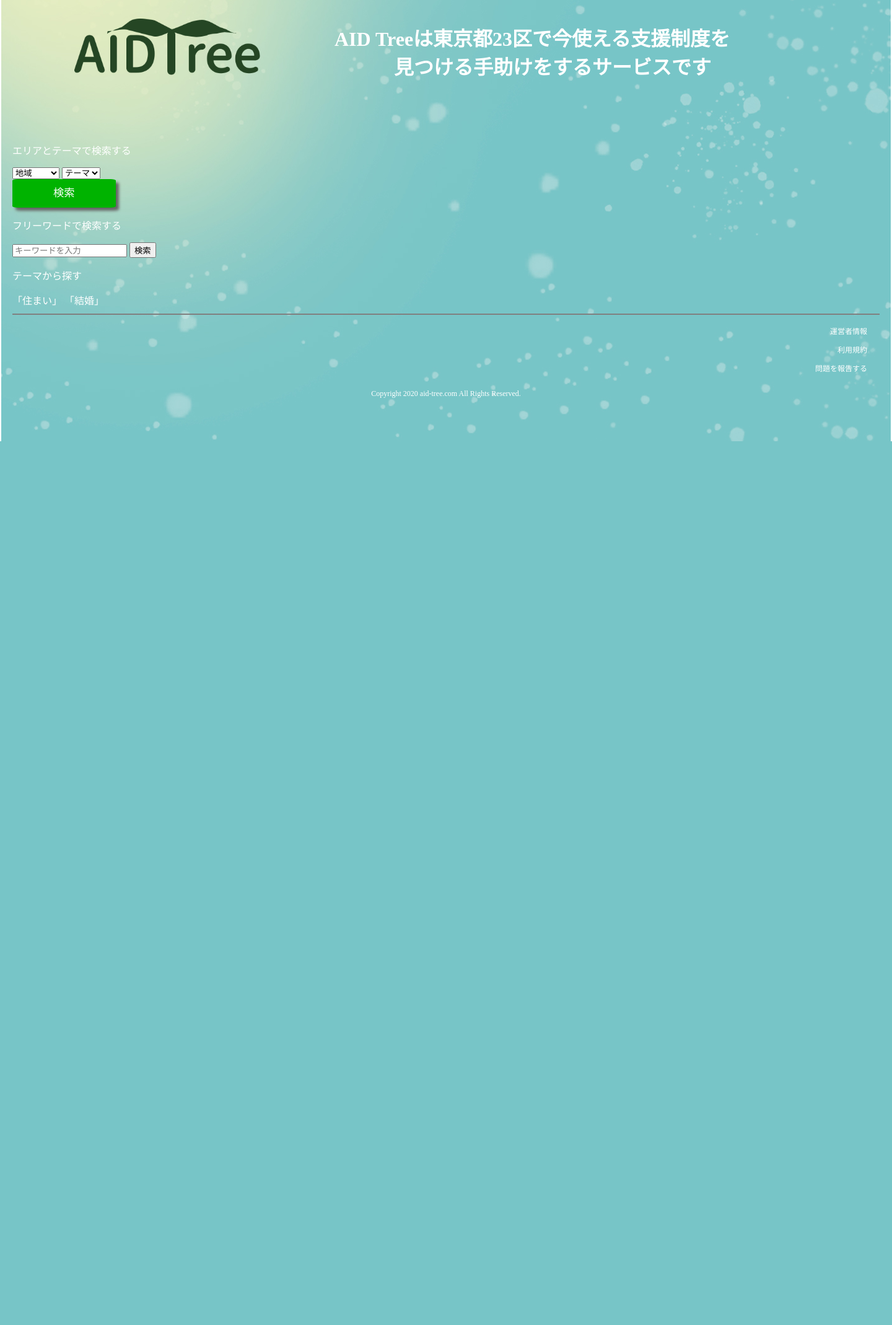
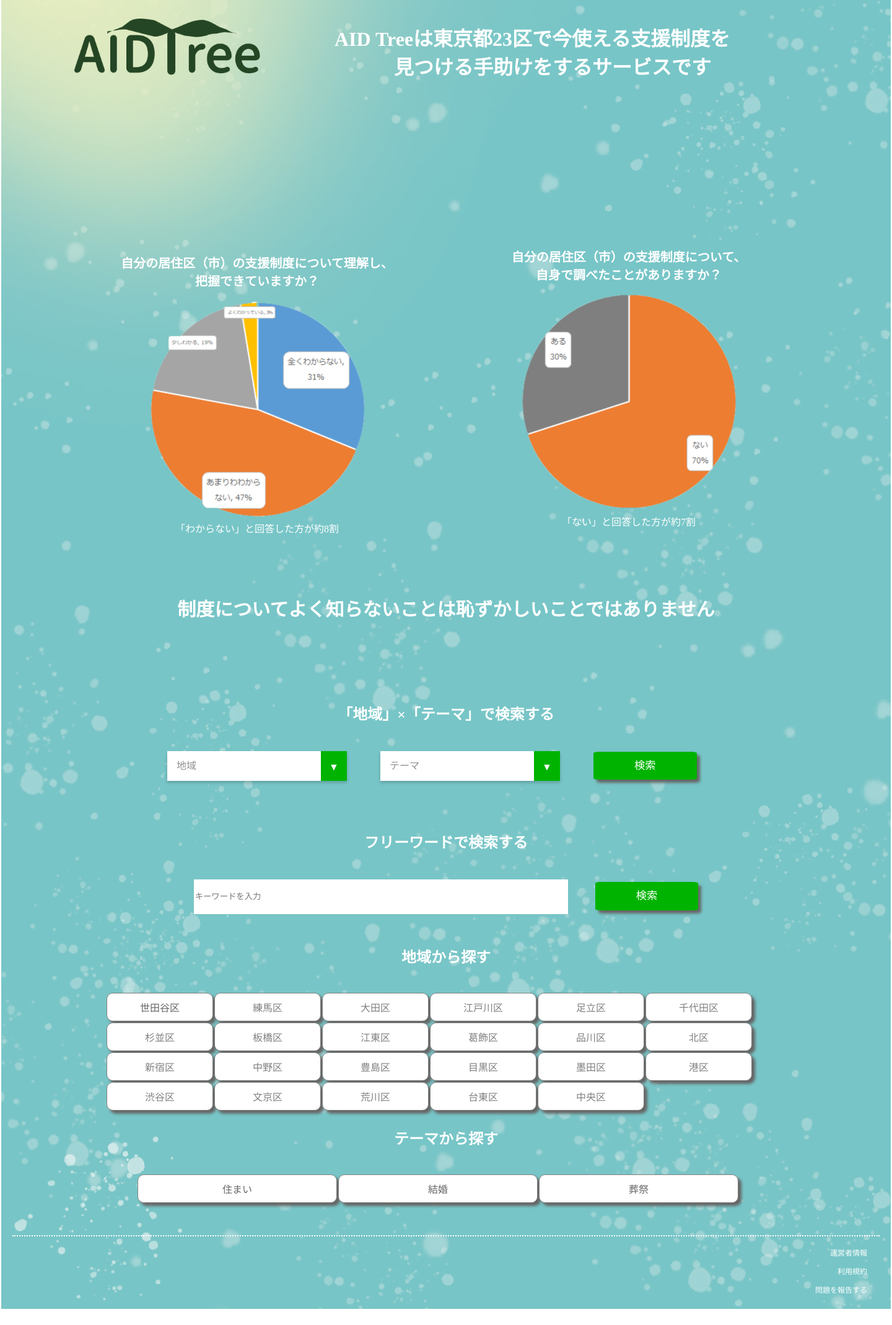
Before and after one commit to NoiTooo/aid, a Django app: template subsidy/templates/subsidy/tokyo23/tokyo23_top.html in a window 1440 px wide. Shown: the part 88-2226 px from the top of the page at 62% size. Before the commit the page ends 800 px from the top, so only its background shows below. Run offline with Django 3.2, Linux system fonts and the light colour scheme; the template is opened without the code that fills it, so the values that code supplies are empty.

Commit message:
toppage repare

```diff
--- a/subsidy/static/subsidy/css/base.css
+++ b/subsidy/static/subsidy/css/base.css
@@ -13,7 +13,6 @@ body{
 
 a{
 	text-decoration: none;
-	color: white;
 }
 
 
--- a/subsidy/static/subsidy/css/tokyo23_top.css
+++ b/subsidy/static/subsidy/css/tokyo23_top.css
@@ -10,6 +10,7 @@
 	}
 
 .header-navi-link{
+    color: white;
     margin-right: 20px;
     padding-left: 10px;
     border-left: 1px solid white;
@@ -25,44 +26,156 @@
 	}
 
 /* center content */
+/* survey */
 .survey{
+  margin: 200px 0 50px 0;
+  height: 600px;
+}
+
+.survey-1{
+  position: relative; top:0px; left:150px;
+  width: 35%;
+  text-align: center;
+}
+
+.servey1-message{
+  color: white;
+  font-size: 20px;
+  font-weight: bold;
+  text-align: center;
+  margin-bottom: 20px;
+}
+
+.survey-2{
+  position: relative; top:-465px; left:750px;
+  width: 35%;
+  text-align: center;
+}
+
+.servey2-message{
+  color: white;
+  font-size: 20px;
+  font-weight: bold;
+  text-align: center;
+}
+
+.survey-result-message{
+  position: relative; top: -100px;
+  color: white;
+  font-size: 30px;
+  font-weight: bold;
+  text-align: center;
+}
+
+
+
+/* combination-search */
+.title{
+  text-align: center;
+  font-size: 24px;
+  font-weight: bold;
+}
+
+.select-city{
+  position: relative; top:20px; left:200px;
+}
+
+.select-theme{
+  position: relative; top:20px; left:200px;
+}
+
+/* select box */
+label{
+  box-shadow:0 3px 5px rgba(0,0,0,.2);
+  padding:15px;
+  background:white;
+  width:260px;
+  display:inline-block;
+  position:relative;
+  margin-left:50px;
+}
+
+select{
+  border:none;
+  outline:none;
+  display: inline-block;
+  -webkit-appearance:none;
+  -moz-appearance:none;
+  appearance:none;
+  cursor:pointer;
+  font-size:16px;
+  color:#909090;
+  border-radius:0;
+  width:275px;
+  z-index:2;
+  background:transparent;
+}
+
+label:after{
+  content:"\25bc";
+  font-size:16px;
+  color:white;
+  background:#00b300;
+  width:42px;
+  text-align:center;
+  line-height:3.2em;
+  top:0;
+  right:0;
+  bottom:0;
+  position:absolute;
+  pointer-events:none;
+}
+
+option{
+  border-bottom:1px solid #eaeaea;
+  border-left:3px solid white;
+  appearance:none;
+}
+
+option:hover{
+  background-color:white;
+  border-left:3px solid #f3a1a1;
 
 }
 
-
+/* freeword-search */
 .freeword-search{
+  text-align: center;
+  margin-top: 100px;
 }
 
-.combination-search{
+.input-text{
+  position: relative; top:0; left:-20px;
+  margin-top: 20px;
+  height: 54px;
+  width: 600px;
+  border: none;
 }
 
-.category-search{
-
+.freeword-input{
+  position: relative; top:0px; left:20px;
+  border-radius: 5%;
+  font-size: 13pt;
+  text-align: center;
+  cursor: pointer;
+  padding: 12px 64px;
+  background: #00b300;
+  color: #ffffff;
+  line-height: 1em;
+  transition: .3s;
+  box-shadow: 5px 5px 4px #666666;
+  border: 2px solid #00b300;
 }
 
-/* fotter */
-.footer{
-    text-align: right;
-    margin: 10px 0 0 0;
-    height: 120px;
-    border-top: 2px solid gray;
-}
-
-.footer-nav{
-    padding-top: 5px;
-    margin-right: 20px;
-    font-size: 12px;
-	}
-
-	.container {
-  font-family: "Yu Gothic", YuGothic, Verdana, 'Hiragino Kaku Gothic ProN','Hiragino Kaku Gothic Pro', 'ヒラギノ角ゴ Pro W3', 'メイリオ', Meiryo, sans-serif;
-  text-align: center;
-  padding-top: 40px;
+.freeword-input:hover {
+  box-shadow: none;
+  color: #00b300;
+  background: #ffffff;
 }
 
 /* button　*/
 .button {
-  display: inline-block;
+  position: relative; top:20px; left:250px;
   border-radius: 5%;
   font-size: 13pt;
   text-align: center;
@@ -81,3 +194,87 @@
   color: #00b300;
   background: #ffffff;
 }
+
+/* category-search */
+.category-search{
+  margin-top: 50px;
+}
+
+/* area-search */
+.area-search{
+  margin-top:40px;
+  text-align: center;
+  position: relative; top:0; left:150px;
+}
+
+.area-box{
+  width: 150px;
+  box-shadow: 5px 5px 4px #666666;
+  padding: 10px;
+  border-radius: 10px;
+  border: 1px solid;
+  background-color: white;
+  color:grey
+}
+
+.area-box:hover{
+  background-color: #00b300;
+  color:white;
+  box-shadow: none;
+  transition-delay:0.2s;
+}
+
+.area-link{
+  color: #666666;
+}
+
+/* theme-search */
+
+.theme-search{
+  margin-top:40px;
+  text-align: center;
+  position: relative; top:0; left:200px;
+}
+
+.theme-box{
+  width: 300px;
+  box-shadow: 5px 5px 4px #666666;
+  padding: 10px;
+  border-radius: 10px;
+  border: 1px solid;
+  background-color: white;
+  color:grey
+}
+
+.theme-link{
+  color: #666666;
+}
+
+
+.theme-box:hover{
+  color: #eaeaea;
+  background-color: #00b300;
+  box-shadow: none;
+  transition-delay:0.2s;
+}
+
+
+
+
+/* fotter */
+.footer{
+    text-align: right;
+    margin: 50px 0 0 0;
+    height: 120px;
+    border-top: 2px dotted white;
+}
+
+.footer-nav{
+    padding-top: 5px;
+    margin-right: 20px;
+    font-size: 12px;
+	}
+
+.footer-nav-link{
+  color: white;
+}
--- a/subsidy/templates/subsidy/tokyo23/tokyo23_top.html
+++ b/subsidy/templates/subsidy/tokyo23/tokyo23_top.html
@@ -11,7 +11,6 @@
 
 {% block stylesheet %}
 	<link rel="stylesheet" type='text/css' href="{% static 'subsidy/css/tokyo23_top.css' %}">
-    <script type="text/javascript" src="{% static 'subsidy/js/tokyo23_top.js' %}"></script>
 {% endblock stylesheet %}
 
 {% block body %}
@@ -32,12 +31,26 @@
 </div>
 
 <div class="survey">
+	<div class="survey-1">
+		<div class="servey1-message">自分の居住区（市）の支援制度について理解し、<br>把握できていますか？</div>
+		<img src="{% static 'subsidy/img/survey_1.png' %}">
+		<div class="servey-message">「わからない」と回答した方が約8割</div>
+	</div>
+	<div class="survey-2">
+		<div class="servey2-message">自分の居住区（市）の支援制度について、<br>自身で調べたことがありますか？</div>
+		<img src="{% static 'subsidy/img/survey_2.png' %}">
+		<div class="servey-message">「ない」と回答した方が約7割</div>
+	</div>
+</div>
+	<div class="survey-result-message">
+		<p>制度についてよく知らないことは恥ずかしいことではありません</p>
+	</div>
 
-</div>
 
 <div class="combination-search">
-	<p>エリアとテーマで検索する</p>
+	<p class="title">「地域」×「テーマ」で検索する</p>
 	<form method="GET" action="{% url 'subsidy:tokyo23_category_select' %}">
+		<label class="select-city">
 			<select name="city">
 				<option value="">地域</option>
 				<option value="世田谷区">世田谷区</option>
@@ -64,37 +77,79 @@
 				<option value="台東区">台東区</option>
 				<option value="中央区">中央区</option>
 			</select>
-
+		</label>
+		<label class="select-theme">
 			<select name="theme">
 				<option value="">テーマ</option>
 				<option value="住まい">住まい</option>
 				<option value="結婚">結婚</option>
 			</select>
-			<div class="serch-button">
-				<input class="button" type="submit" value="検索">
-			</div>
+		</label>
+		<input class="button" type="submit" value="検索">
 	</form>
 </div>
 
 <div class="freeword-search">
-	<p>フリーワードで検索する</p>
+	<p class="title">フリーワードで検索する</p>
 	<form method="GET" action="{% url 'subsidy:tokyo23_index' %}">
-		<p><input type="text" name="keyword" placeholder="キーワードを入力">
-		<button type="submit">検索</button></p>
+		<input class="input-text" type="text" name="keyword" placeholder="キーワードを入力">
+		<button class="freeword-input" type="submit">検索</button>
 	</form>
 </div>
 
 <div class="category-search">
-	<p>テーマから探す</p>
-		<a href="{% url 'subsidy:tokyo23_housing' %}">「住まい」</a>
-		<a href="{% url 'subsidy:tokyo23_marriage' %}">「結婚」</a>
+	<p class="title">地域から探す</p>
+		<table class="area-search">
+			<tr>
+				<td class="area-box"><a class="area-link" href="https://aid-tree.com/tokyo23-category/?city=世田谷区&theme=">世田谷区</a></td>
+				<td class="area-box">練馬区</td>
+				<td class="area-box">大田区</td>
+				<td class="area-box">江戸川区</td>
+				<td class="area-box">足立区</td>
+				<td class="area-box">千代田区</td>
+			</tr>
+			<tr>
+				<td class="area-box">杉並区</td>
+				<td class="area-box">板橋区</td>
+				<td class="area-box">江東区</td>
+				<td class="area-box">葛飾区</td>
+				<td class="area-box">品川区</td>
+				<td class="area-box">北区</td>
+			</tr>
+			<tr>
+				<td class="area-box">新宿区</td>
+				<td class="area-box">中野区</td>
+				<td class="area-box">豊島区</td>
+				<td class="area-box">目黒区</td>
+				<td class="area-box">墨田区</td>
+				<td class="area-box">港区</td>
+			</tr>
+			<tr>
+				<td class="area-box">渋谷区</td>
+				<td class="area-box">文京区</td>
+				<td class="area-box">荒川区</td>
+				<td class="area-box">台東区</td>
+				<td class="area-box">中央区</td>
+			</tr>
+			</table>
+	<p class="title">テーマから探す</p>
+	<table class="theme-search">
+		<tr>
+			<td class="theme-box">
+				<a class="theme-link" href="https://aid-tree.com/tokyo23-category/?city=&theme=住まい">住まい</a></td>
+			<td class="theme-box">
+				<a class="theme-link" href="https://aid-tree.com/tokyo23-category/?city=&theme=結婚">結婚</a></td>
+			<td class="theme-box">
+				<a class="theme-link" href="https://aid-tree.com/tokyo23-category/?city=&theme=葬祭">葬祭</a></td>
+			</tr>
+	</table>
 </div>
 
 <div class="footer">
 	<div class="footer-nav">
-		<p><a href="{% url 'subsidy:webmaster' %}">運営者情報</a></p>
-		<p><a href="{% url 'subsidy:terms_of_service' %}">利用規約</a></p>
-		<p><a target="_blank" href="{% url 'subsidy:user_alert' %}">問題を報告する</a></p>
+		<p><a class="footer-nav-link" href="{% url 'subsidy:webmaster' %}">運営者情報</a></p>
+		<p><a class="footer-nav-link" href="{% url 'subsidy:terms_of_service' %}">利用規約</a></p>
+		<p><a class="footer-nav-link" target="_blank" href="{% url 'subsidy:user_alert' %}">問題を報告する</a></p>
 	</div>
 </div>
 {% endblock body %}
```
Also changed, not shown: subsidy/static/subsidy/img/survey_1.png (added), subsidy/static/subsidy/img/survey_2.png (added).
